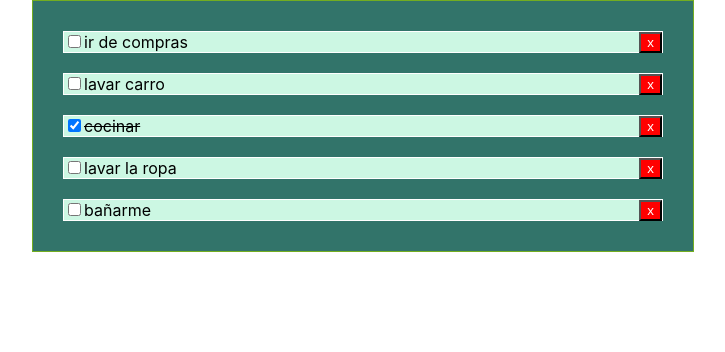
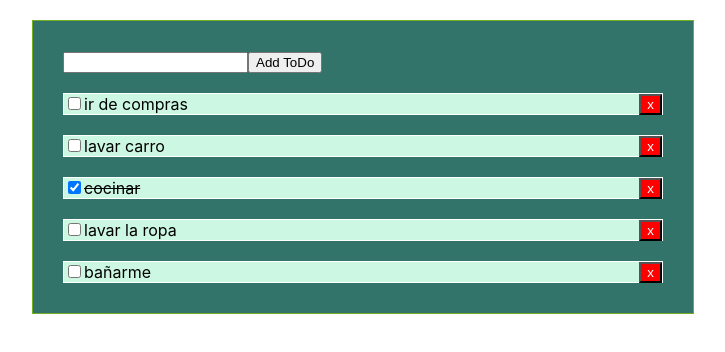
Before and after one commit to MartinSaposnik/toDo-list, a React (Create React App) app: page / in a window 1280 px wide. Shown: the top 352 px of the page, without its empty margins (277-1002 px from the left). Built offline with nearby package versions, Linux system fonts and the light colour scheme.

Commit message:
add TodoForm

```diff
--- a/src/App.css
+++ b/src/App.css
@@ -1,5 +1,5 @@
 .container{
-  margin: auto;
+  margin: 20px auto;
   width: 50%;
   border: 1px solid #73AD21;
   background-color: #32746A;
--- a/src/App.js
+++ b/src/App.js
@@ -2,6 +2,7 @@ import './App.css';
 import data from './data.json'
 import { useState } from 'react';
 import TodoList from './components/TodoList';
+import TodoForm from './components/TodoForm';
 
 function App() {
 
@@ -17,9 +18,16 @@ function App() {
     setTodos([...todos].filter(todo=>todo.id !== id))
   }
 
+  const addTodo = (newTodo)=>{
+    let newItem = {id : +new Date(), task: newTodo, completed: false}; //normalmente esto se hace desde el servidor, pero para este ejemplo uso esta manera.
+
+    setTodos([...todos, newItem])
+  }
+
 
   return (
     <div className="container">
+      <TodoForm addTodo={addTodo}/>
       <TodoList todos = {todos} onComplete = {onComplete} onDeleteItem = {onDeleteItem}/>
     </div>
   );
--- /dev/null
+++ b/src/components/TodoForm.js
@@ -0,0 +1,27 @@
+import React, { useState } from 'react'
+
+function TodoForm({addTodo}) {
+
+    const [userInput, setUserInput] = useState('');
+    const handleOnChange = (e) => {
+        setUserInput(e.currentTarget.value)
+    }
+    const handleSubmit = (e)=>{
+        e.preventDefault();
+        if(userInput.trim() !== ''){
+            addTodo(userInput);
+            setUserInput('');
+        }
+    }
+
+    return (
+        <div style={{ margin: 20 }}>
+            <form onSubmit={handleSubmit}>
+                <input type='text' value={userInput} onChange={handleOnChange} />
+                <button>Add ToDo</button>
+            </form>
+        </div>
+    )
+}
+
+export default TodoForm;
```
